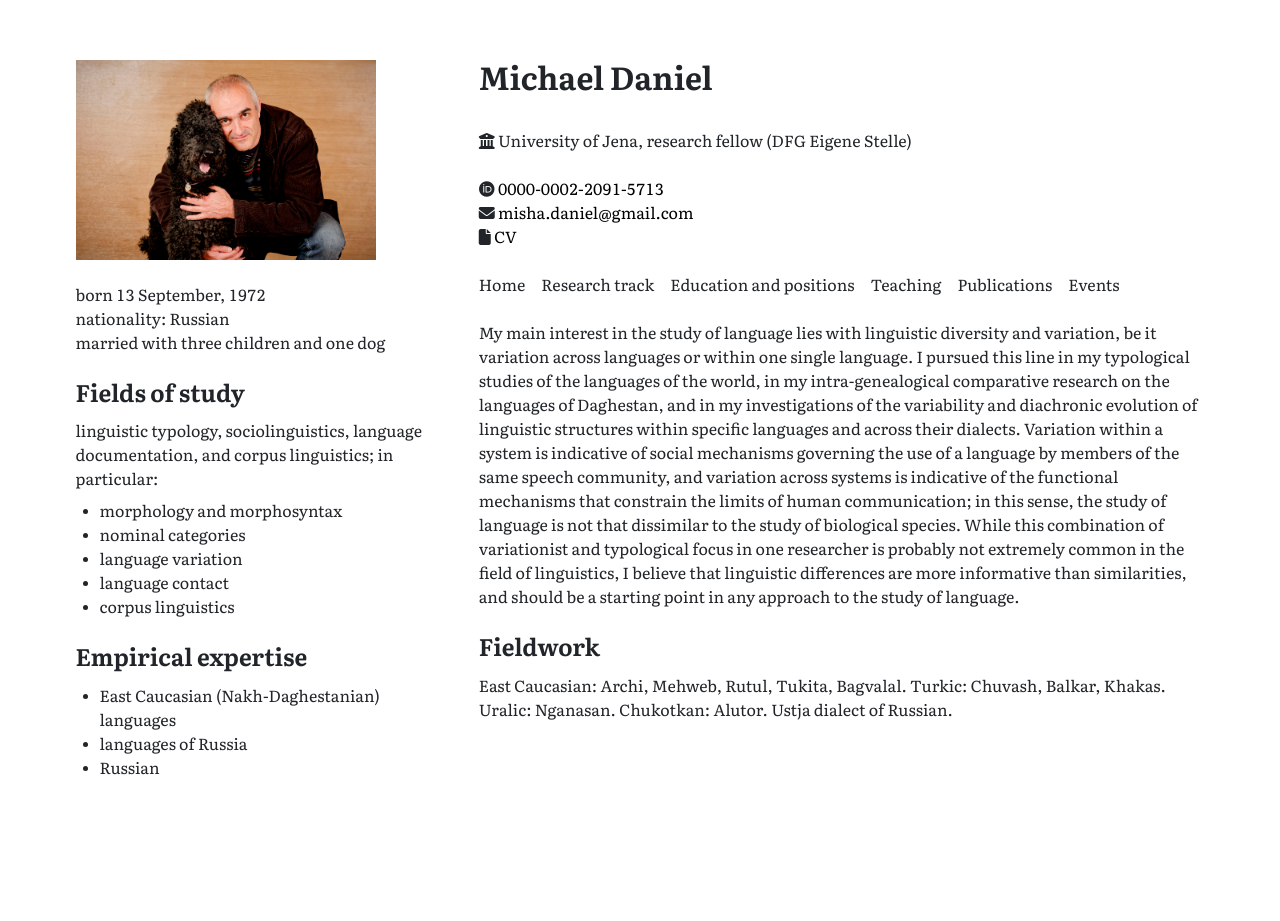
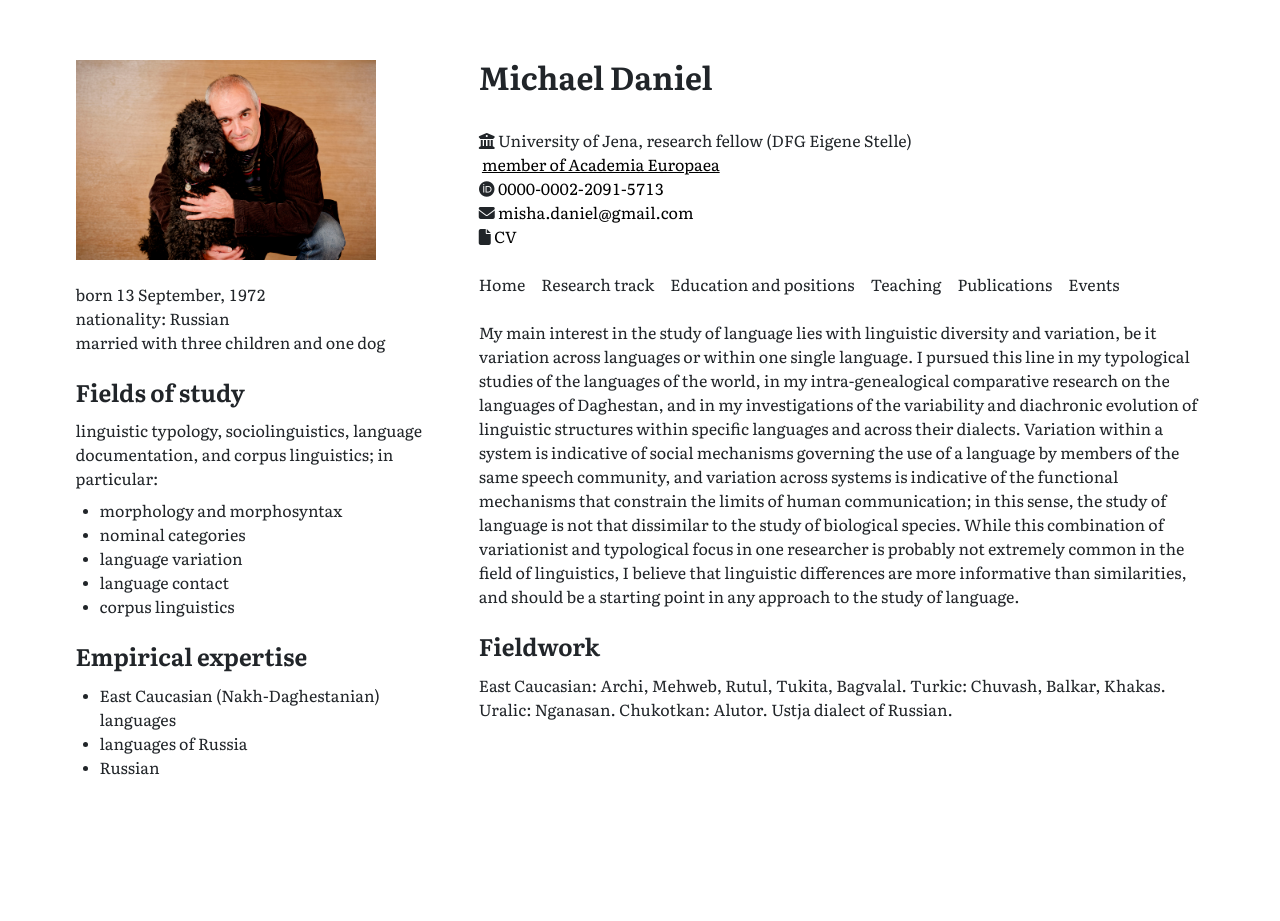
Before and after one commit to MishaDaniel/mishadaniel.github.io, a Jekyll site: the page built from index.html, in a window 1280 px wide. Built offline with Jekyll 4.4.1, drawn with Linux system fonts in a browser that asks for light colours; nearby versions of some CDN libraries.

Commit message:
returned membership

```diff
--- a/_data/general.yml
+++ b/_data/general.yml
@@ -4,6 +4,7 @@ personal:
     nationality: "Russian"
     university: University of Jena
     position: research fellow (DFG Eigene Stelle)
+    membership: member of Academia Europaea
     ORCID: "0000-0002-2091-5713"
     email: misha.daniel@gmail.com
     marital: married with three children and one dog
```
